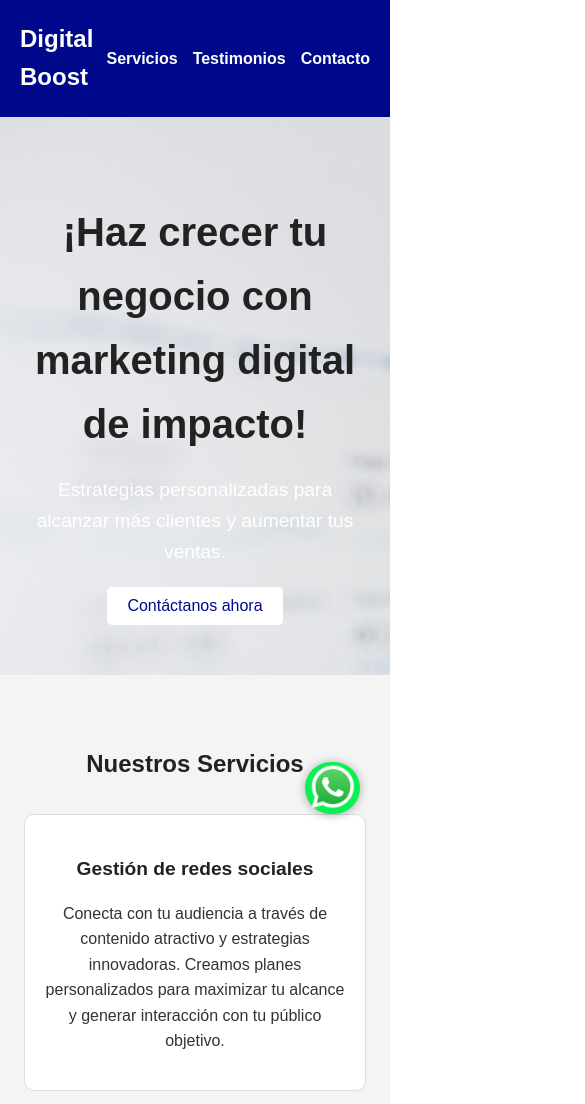
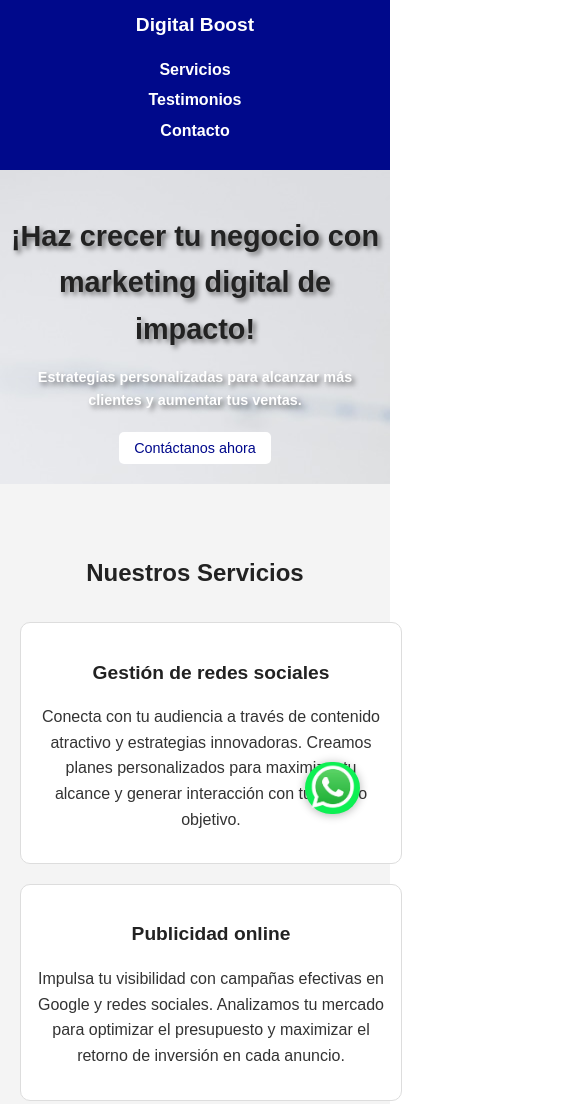
Before and after one commit to Josehangel2019/Digital-boost-agency, a plain HTML site: page index.html in a window 390 px wide. Shown: the top 1104 px of the page, 585 px wide, since content can reach past the window. Drawn offline with Linux system fonts and the light colour scheme.

Commit message:
Se realizaron los media queries necesarios

```diff
--- a/Styles.css
+++ b/Styles.css
@@ -45,10 +45,12 @@ header nav a:hover {
 
 /* Hero Section */
 .hero {
-    color: white;
+    color: rgb(255, 255, 255);
     background-image:url(imagenes/Foto1.jpg) ;
     padding: 50px 20px;
     text-align: center;
+    font-weight: bold;
+    text-shadow: 3px 3px 5px rgba(0, 0, 0, 0.5);
 
 }
 .hero h1 {
@@ -210,3 +212,72 @@ footer ul {
 footer ul a {
     color: #00098b;
 }
+
+
+@media screen and (max-width: 1100px) {
+    header {
+        flex-direction: column;
+        align-items: center;
+        text-align: center;
+    }
+    header nav ul {
+        flex-direction: column;
+        gap: 10px;
+    }
+    .hero h1 {
+        font-size: 2em;
+    }
+    .hero p {
+        font-size: 1em;
+    }
+    .services .service-list {
+        flex-direction: column;
+        align-items: center;
+    }
+    .testimonios-list {
+        grid-template-columns: 1fr;
+        height: auto;
+    }
+    .contact-form {
+        width: 100%;
+        padding: 10px;
+    }
+}
+
+@media screen and (max-width: 480px) {
+    header {
+        padding: 10px;
+    }
+    header .logo {
+        font-size: 1.2em;
+    }
+    header nav ul {
+        gap: 5px;
+    }
+    .hero {
+        padding: 20px 10px;
+    }
+    .hero h1 {
+        font-size: 1.8em;
+    }
+    .hero p {
+        font-size: 0.9em;
+    }
+    .hero button {
+        font-size: 0.9em;
+        padding: 8px 15px;
+    }
+    .services .service {
+        width: 100%;
+        padding: 15px;
+    }
+    .test {
+        width: 90%;
+    }
+    .contact-form button {
+        padding: 8px 15px;
+    }
+    footer {
+        padding: 10px;
+    }
+}
```
